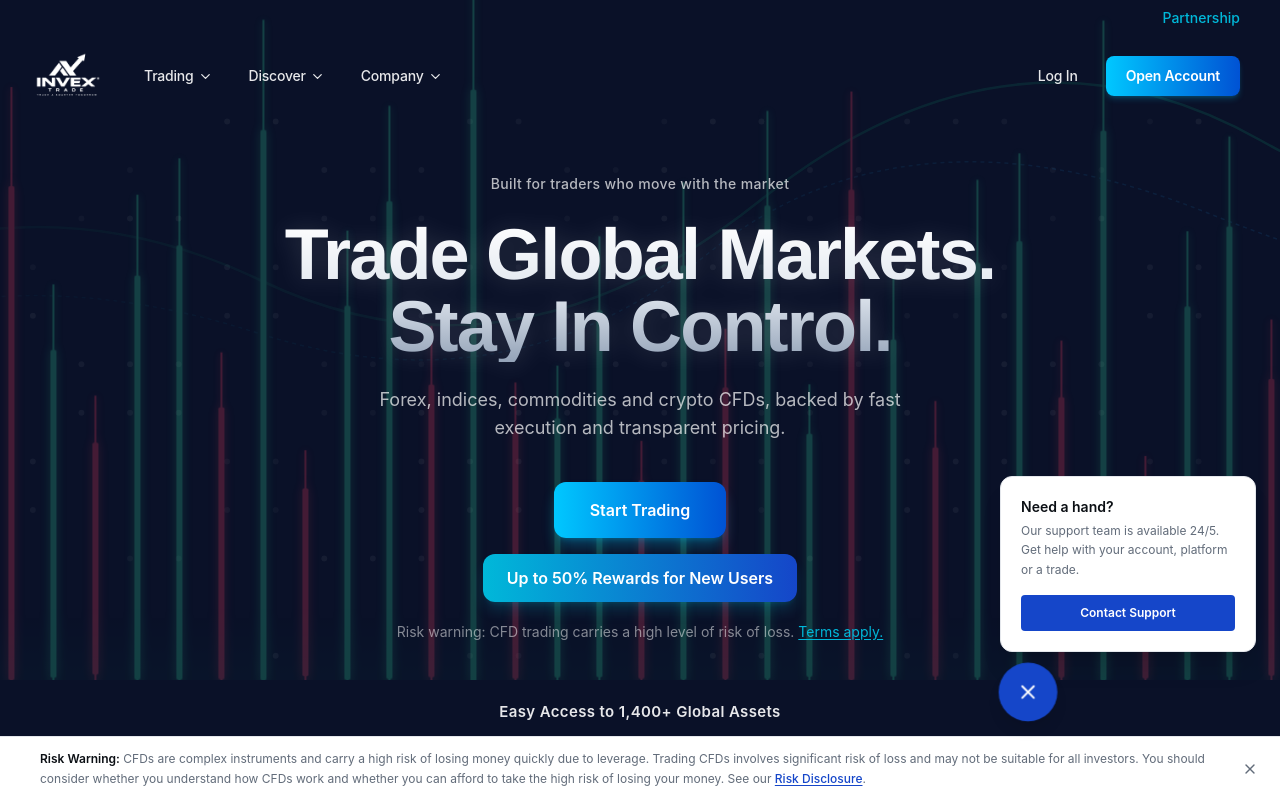
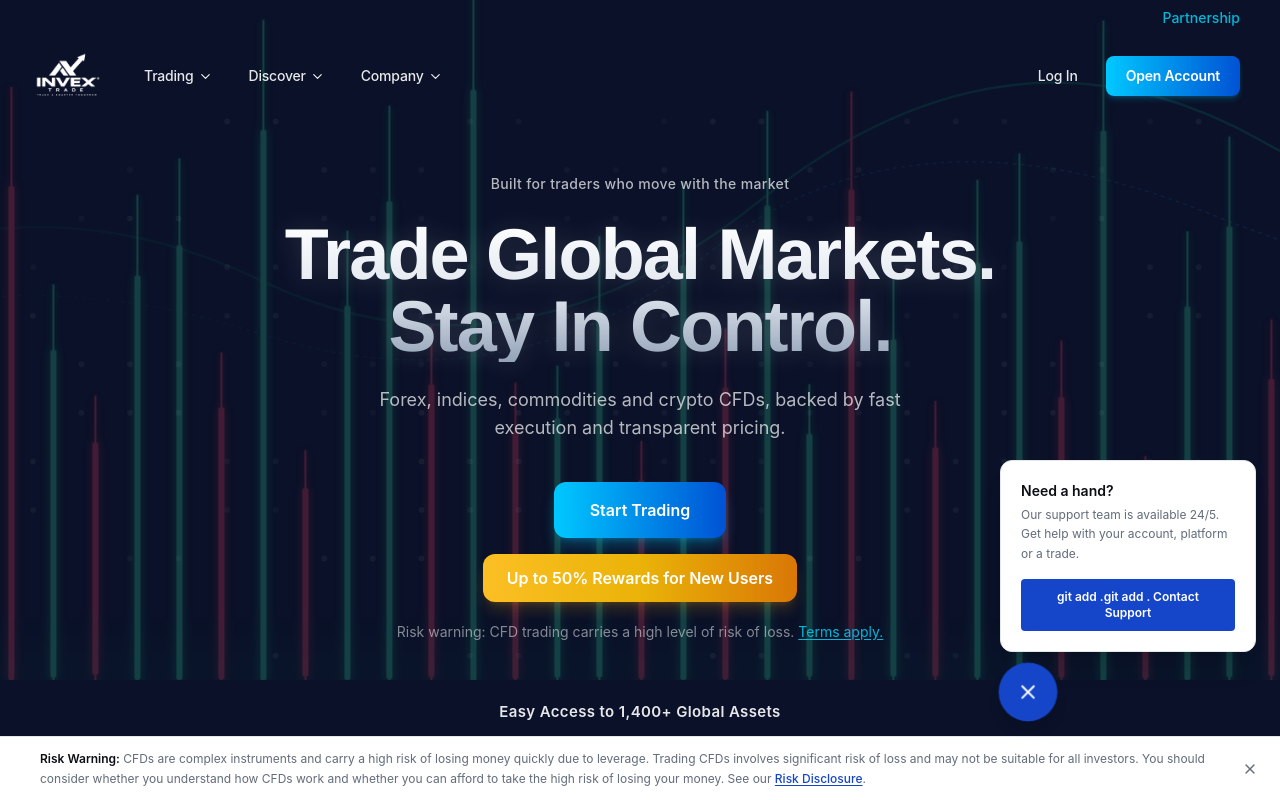
Before and after one commit to Priyanka2702-del/invex-trade, a Next.js app: page / in a window 1280 px wide. Both pictures are taken after a click on the button 1228 px from the left and 692 px from the top of the page. Shown: the top 800 px of the page. Built offline with nearby package versions, Linux system fonts and the light colour scheme; grey boxes are pictures that could not be loaded.

Commit message:
Update latest changes

```diff
--- a/components/home/Hero.tsx
+++ b/components/home/Hero.tsx
@@ -86,8 +86,8 @@
 >
   <Link
     href="/promotions"
-    className="inline-flex w-full sm:w-auto items-center justify-center gap-2 rounded-xl bg-gradient-to-r from-cyan to-blue px-6 py-3 text-sm sm:text-base font-semibold text-white shadow-lg shadow-cyan/20 transition-all duration-300 hover:scale-105 active:scale-95"
-  >
+
+className="inline-flex w-full sm:w-auto items-center justify-center gap-2 rounded-xl bg-gradient-to-r from-amber-400 via-yellow-500 to-amber-600 px-6 py-3 text-sm sm:text-base font-semibold text-white shadow-lg shadow-amber-500/20 transition-all duration-300 hover:scale-105 active:scale-95">
     Up to 50% Rewards for New Users
   </Link>
 </motion.div>
--- a/components/ui/SupportButton.tsx
+++ b/components/ui/SupportButton.tsx
@@ -9,7 +9,7 @@
   const [open, setOpen] = useState(false);
 
   return (
-    <div className="fixed bottom-24 right-5 z-50 sm:bottom-20 sm:right-6">
+    <div className="fixed bottom-32 right-3 z-50 sm:bottom-24 sm:right-5 lg:bottom-20 lg:right-6">
       <AnimatePresence>
         {open && (
           <motion.div
@@ -27,7 +27,7 @@
               href="/contact"
               onClick={() => setOpen(false)}
               className="block rounded bg-blue px-4 py-2.5 text-center text-xs font-semibold text-white transition hover:bg-blue-deep"
-            >
+            >git add .git add .
               Contact Support
             </Link>
           </motion.div>
@@ -38,12 +38,13 @@
         type="button"
         aria-label={open ? "Close support menu" : "Open support menu"}
         onClick={() => setOpen((v) => !v)}
-        className="relative flex h-14 w-14 items-center justify-center rounded-full bg-blue text-white shadow-lg transition hover:bg-blue-deep"
+        className="relative flex h-11 w-11 items-center justify-center rounded-full bg-blue text-white shadow-lg transition hover:bg-blue-deep sm:h-14 sm:w-14"
         whileHover={{ scale: 1.05 }}
         whileTap={{ scale: 0.95 }}
       >
         <span className="absolute inset-0 -z-10 animate-ping rounded-full bg-blue/40" style={{ animationDuration: "2.4s" }} />
-        {open ? <X size={22} /> : <MessageCircle size={22} />}
+        {open ? <X size={18} className="sm:hidden" /> : <MessageCircle size={18} className="sm:hidden" />}
+        {open ? <X size={22} className="hidden sm:block" /> : <MessageCircle size={22} className="hidden sm:block" />}
       </motion.button>
     </div>
   );
```
